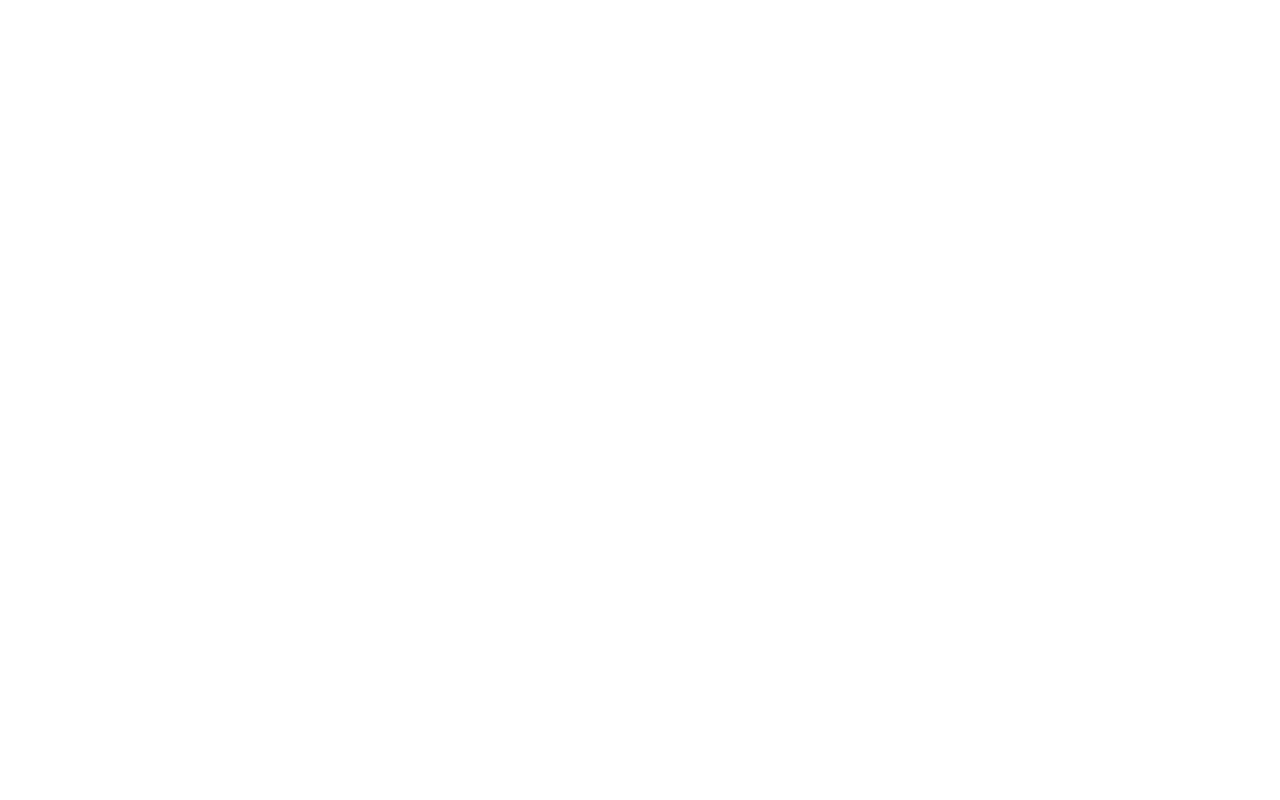
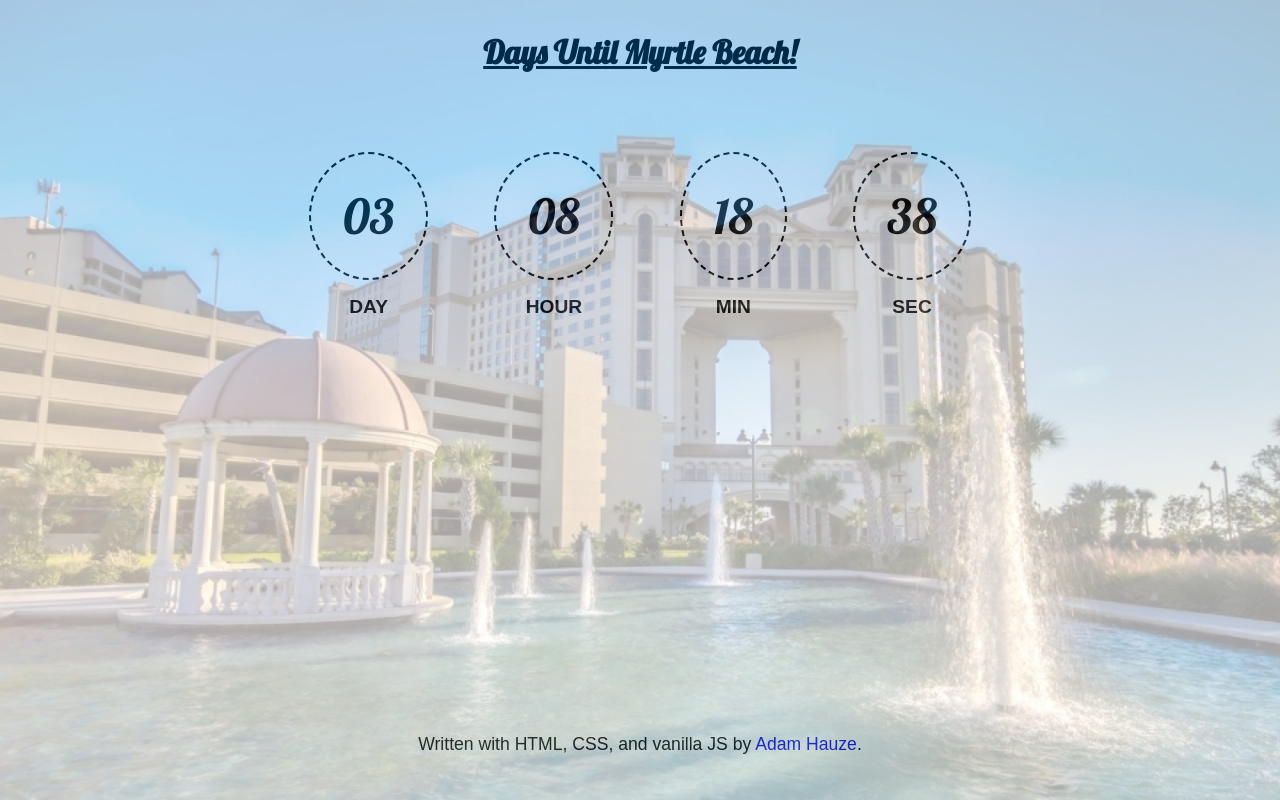
Before and after one commit to hauze-v/Count-Down-Timer, a plain HTML site: page My-Timer/index.html in a window 1280 px wide. Drawn offline with Linux system fonts and the light colour scheme.

Commit message:
Finished HTML & CSS

```diff
--- a/My-Timer/index.html
+++ b/My-Timer/index.html
@@ -6,11 +6,41 @@
   <meta name="viewport" content="width=device-width, initial-scale=1.0">
   <meta name="author" content="Adam Hauze">
   <meta name="description" content="The purpose of this webpage is to build a fun count down timer using vanilla JS.">
-  <title>Days to Vacation!</title>
+  <title>Vacation countdown!</title>
   <link rel="stylesheet" href="styles.css">
 </head>
 
 <body>
+  <main>
+    <div class="container">
+      <div class="timer">
+        <div class="timer__header">
+          <h1 class="timer__title">Days Until Myrtle Beach!</h1>
+        </div>
+        <div class="timer__body">
+          <div class="timer__item">
+            <p class="timer__days">03</p>
+            <p class="timer__label">Day</p>
+          </div>
+          <div class="timer__item">
+            <p class="timer__hours">08</p>
+            <p class="timer__label">Hour</p>
+          </div>
+          <div class="timer__item">
+            <p class="timer__mins">18</p>
+              <p class="timer__label">Min</p>
+          </div>
+          <div class="timer__item">
+            <p class="timer__secs">38</p>
+            <p class="timer__label">Sec</p>
+          </div>
+        </div>
+      </div>
+    </div>
+    <footer>
+      <p>Written with HTML, CSS, and vanilla JS by <a href="https://hyperstylescript.com">Adam Hauze</a>.</p>
+    </footer>
+  </main>
   <script src="app.js"></script>
 </body>
 
--- a/My-Timer/styles.css
+++ b/My-Timer/styles.css
@@ -0,0 +1,67 @@
+@import url('https://fonts.googleapis.com/css2?family=Lobster&display=swap');
+
+* {
+  margin: 0;
+  padding: 0;
+  box-sizing: border-box;
+}
+body {
+  font-family: 'Lobster', cursive;
+  position: relative;
+}
+body::before {
+  content: "";
+  background-image: url(images/NBP.jpg);
+  background-size: cover;
+  position: absolute;
+  top: 0px;
+  right: 0px;
+  bottom: 0px;
+  left: 0px;
+  opacity: 0.35;
+  min-height: 100vh;
+}
+.container {
+  max-width: 760px;
+  margin: 0 auto;
+  text-align: center;
+  padding: 1rem;
+}
+.timer__header {
+  text-decoration: underline;
+  margin: 1rem;
+}
+.timer__body {
+  display: flex;
+  justify-content: space-around;
+  margin-top: 5rem;
+}
+.timer__days,
+.timer__hours,
+.timer__mins,
+.timer__secs {
+  border: 2px dashed black;
+  font-size: 3rem;
+  padding: 2rem;
+  border-radius: 50%;
+}
+.timer__label {
+  margin-top: 1rem;
+  font-size: 1.2rem;
+  text-transform: uppercase;
+  font-weight: bold;
+  font-family: Arial, Helvetica, sans-serif;
+}
+footer {
+  margin-top: 10rem;
+  text-align: center;
+  font-size: 1.1rem;
+  font-family: Arial, Helvetica, sans-serif;
+  width: 100%;
+  height: 2.5rem;
+  margin-top: 50vh;
+
+}
+footer a {
+  text-decoration: none;
+}
```
Also changed, not shown: My-Timer/images/NBP.jpg (added).
